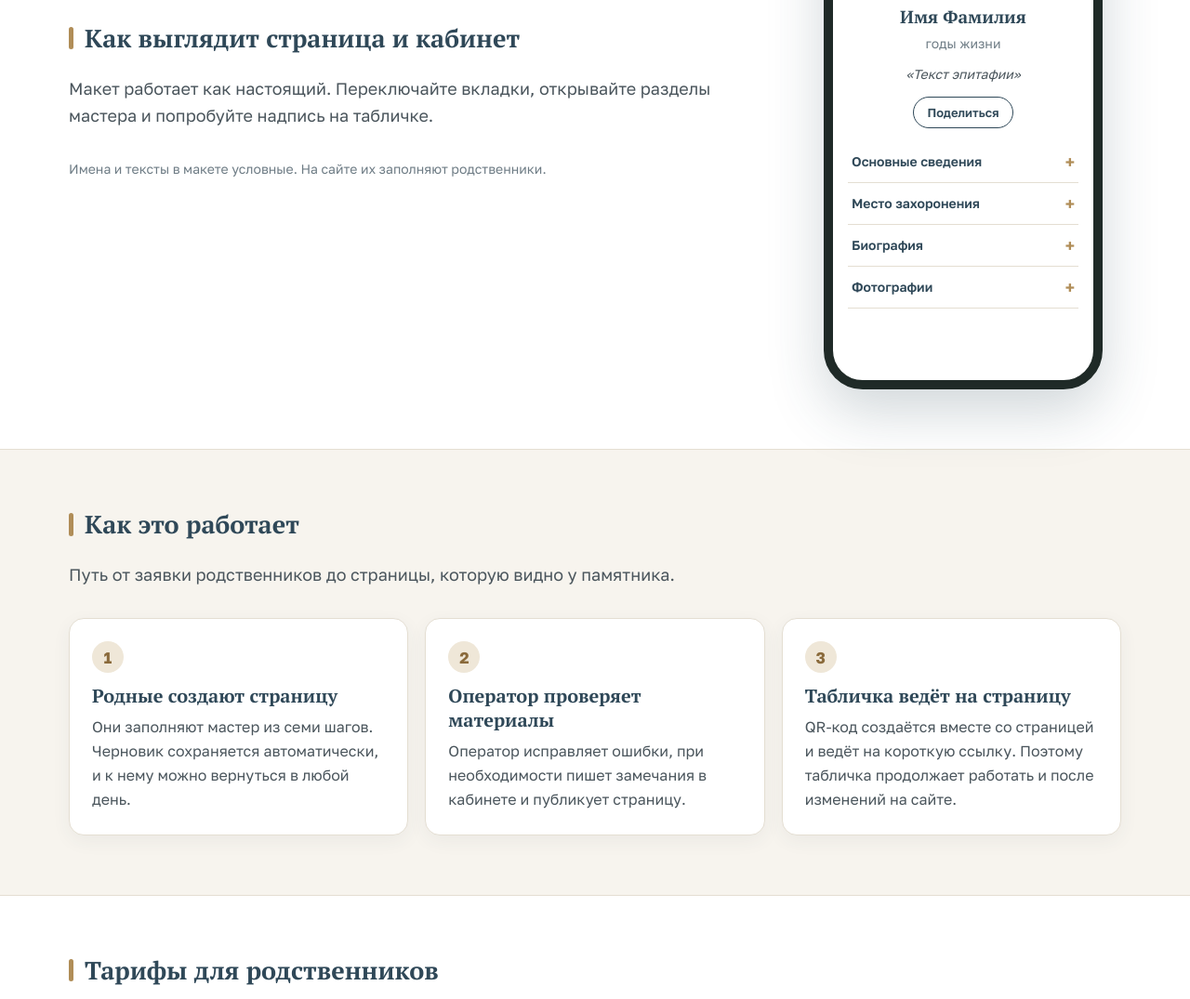
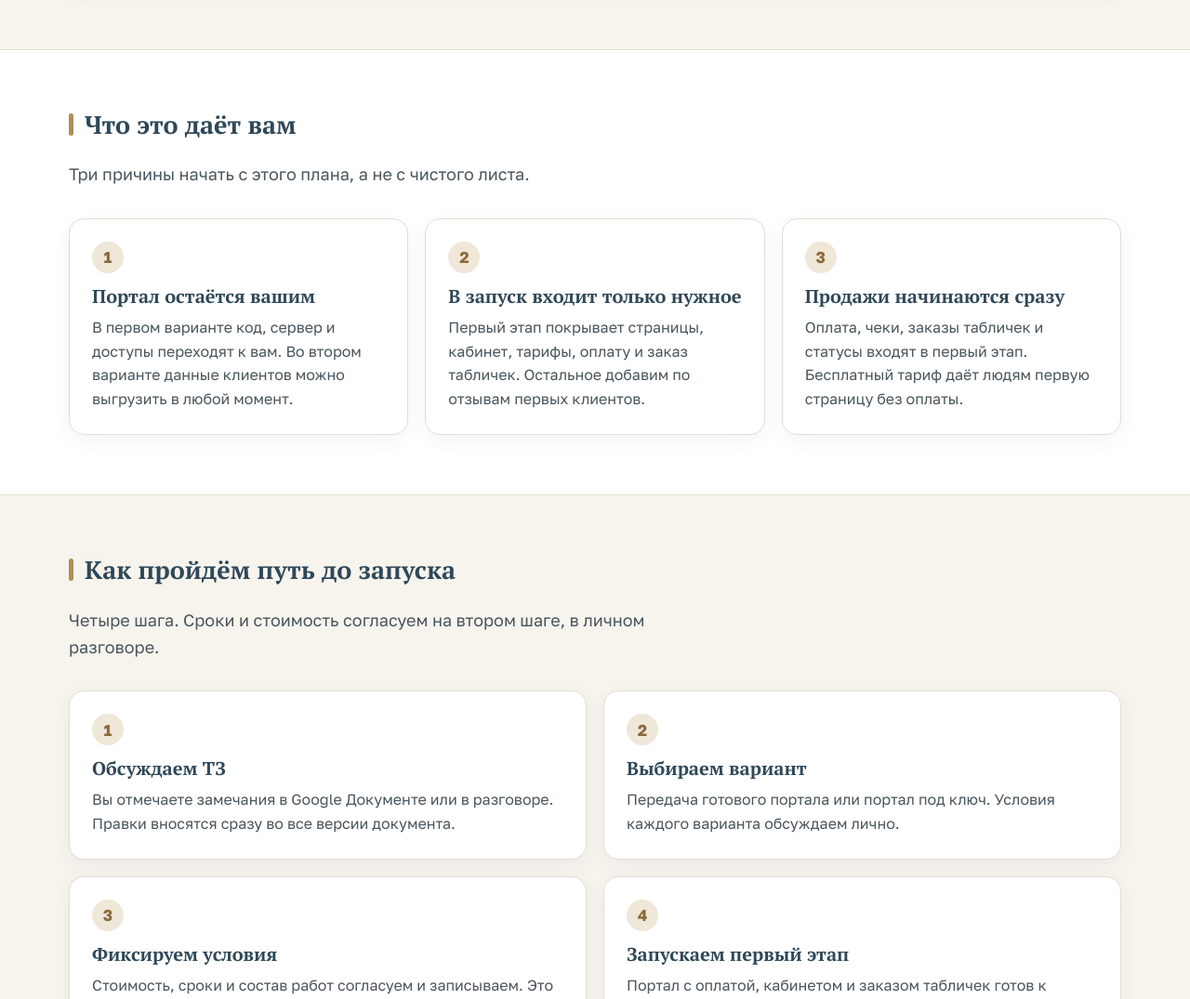
Before and after one commit to segor77/qr-pamyat, a plain HTML site: page landing/index.html in a window 1280 px wide. Shown: the part 1725-2800 px from the top of the page at 93% size. Drawn offline with Linux system fonts and the light colour scheme; no server answers.

Commit message:
Лендинг: маркетинговая правка (#4)
Add evidence strip from TZ facts, benefits block for Kirill, four-step path
to launch, two objection FAQs (dependency on developer, growing from base
version), clearer headline and next-step line. No numbers or testimonials
added.


Claude-Session: https://claude.ai/code/session_01JpL3iqtV5Ej3DMdBDKKWGi

Co-authored-by: Claude <noreply@anthropic.com>

```diff
--- a/landing/index.html
+++ b/landing/index.html
@@ -366,7 +366,7 @@ nav.toc a.on { color: var(--ink); font-weight: 600; border-left-color: var(--gol
   <div class="hero-in">
     <div>
       <div class="eyebrow">QR Память · предложение для Кирилла</div>
-      <h1>Портал страниц памяти с QR&#8209;кодами</h1>
+      <h1>Портал страниц памяти: план запуска и два варианта работы</h1>
       <p class="sub">Родные создают страницу, ставят табличку с QR-кодом на памятник, а посетитель открывает страницу телефоном. Ниже два варианта сотрудничества, как работает портал для родственников и что стоит обсудить до старта.</p>
       <div class="meta"><span>Для: <b>Кирилл</b></span><span>Обновлено: <b>20.11.2026</b></span><span>Статус: <b>предварительно</b></span></div>
       <div class="btn-row">
@@ -379,6 +379,15 @@ nav.toc a.on { color: var(--ink); font-weight: 600; border-left-color: var(--gol
 </header>
 
 <main id="main">
+
+  <!-- Главное в ТЗ одной полосой -->
+  <section class="block" id="strip" style="padding-top:40px;padding-bottom:0;">
+    <div class="container cards3">
+      <article class="card"><h3>Оплата через СБП и банковские карты</h3><p>Электронный чек приходит автоматически.</p></article>
+      <article class="card"><h3>Табличка с QR-кодом</h3><p>Код читается при повреждении до 30% поверхности.</p></article>
+      <article class="card"><h3>Проверка до публикации</h3><p>Оператор смотрит каждую страницу до показа посетителям.</p></article>
+    </div>
+  </section>
 
   <!-- Варианты сотрудничества -->
   <section class="block" id="options">
@@ -404,6 +413,61 @@ nav.toc a.on { color: var(--ink); font-weight: 600; border-left-color: var(--gol
           <li>Домен оформляется на вас, серверы размещаются в России.</li>
           <li>В техническом задании только то, что нужно для запуска и первых продаж. Дальше портал развиваем по отзывам первых клиентов.</li>
         </ul>
+      </div>
+    </div>
+  </section>
+
+  <!-- Выгоды для Кирилла -->
+  <section class="block block-alt" id="benefits">
+    <div class="container">
+      <h2>Что это даёт вам</h2>
+      <p class="lead2">Три причины начать с этого плана, а не с чистого листа.</p>
+      <div class="cards3">
+        <article class="card">
+          <span class="num">1</span>
+          <h3>Портал остаётся вашим</h3>
+          <p>В первом варианте код, сервер и доступы переходят к вам. Во втором варианте данные клиентов можно выгрузить в любой момент.</p>
+        </article>
+        <article class="card">
+          <span class="num">2</span>
+          <h3>В запуск входит только нужное</h3>
+          <p>Первый этап покрывает страницы, кабинет, тарифы, оплату и заказ табличек. Остальное добавим по отзывам первых клиентов.</p>
+        </article>
+        <article class="card">
+          <span class="num">3</span>
+          <h3>Продажи начинаются сразу</h3>
+          <p>Оплата, чеки, заказы табличек и статусы входят в первый этап. Бесплатный тариф даёт людям первую страницу без оплаты.</p>
+        </article>
+      </div>
+    </div>
+  </section>
+
+  <!-- Путь до запуска -->
+  <section class="block" id="path">
+    <div class="container">
+      <h2>Как пройдём путь до запуска</h2>
+      <p class="lead2">Четыре шага. Сроки и стоимость согласуем на втором шаге, в личном разговоре.</p>
+      <div class="cards4">
+        <article class="card">
+          <span class="num">1</span>
+          <h3>Обсуждаем ТЗ</h3>
+          <p>Вы отмечаете замечания в Google Документе или в разговоре. Правки вносятся сразу во все версии документа.</p>
+        </article>
+        <article class="card">
+          <span class="num">2</span>
+          <h3>Выбираем вариант</h3>
+          <p>Передача готового портала или портал под ключ. Условия каждого варианта обсуждаем лично.</p>
+        </article>
+        <article class="card">
+          <span class="num">3</span>
+          <h3>Фиксируем условия</h3>
+          <p>Стоимость, сроки и состав работ согласуем и записываем. Это защищает обе стороны.</p>
+        </article>
+        <article class="card">
+          <span class="num">4</span>
+          <h3>Запускаем первый этап</h3>
+          <p>Портал с оплатой, кабинетом и заказом табличек готов к первым продажам.</p>
+        </article>
       </div>
     </div>
   </section>
@@ -587,6 +651,14 @@ nav.toc a.on { color: var(--ink); font-weight: 600; border-left-color: var(--gol
         <p>Серверы размещаются в России. Оплату принимает ЮKassa, данные банковских карт хранятся только у неё.</p>
       </details>
       <details class="faq">
+        <summary>Что будет, если понадобится передать портал другому разработчику?</summary>
+        <p>В первом варианте код, сервер и доступы переходят к вам, и портал может сопровождать любой подрядчик. Во втором варианте данные клиентов можно выгрузить в любой момент.</p>
+      </details>
+      <details class="faq">
+        <summary>Можно ли начать с базовой версии и развивать её потом?</summary>
+        <p>Да. Первый этап строится так, что новые возможности добавляются на готовую основу без переделки того, что уже работает.</p>
+      </details>
+      <details class="faq">
         <summary>Как обсудить условия?</summary>
         <p>Лично: в Telegram, ВКонтакте или MAX. Сроки, цены и выбор варианта сотрудничества решаем вместе.</p>
       </details>
@@ -610,7 +682,7 @@ nav.toc a.on { color: var(--ink); font-weight: 600; border-left-color: var(--gol
       <div class="contact">
         <div>
           <h2>Обсудим запуск</h2>
-          <p>Сроки, цены и состав первого этапа обсуждаем лично. Замечания к техническому заданию можно оставить в Google Документе или написать напрямую.</p>
+          <p>Напишите, какой вариант вам ближе. Сроки, цены и состав первого этапа обсудим лично. Замечания к техническому заданию можно оставить в Google Документе.</p>
         </div>
         <div class="contact-buttons">
           <a class="btn2 solid" href="https://t.me/send_them_all" target="_blank" rel="noopener noreferrer">Написать в Telegram</a>
```
